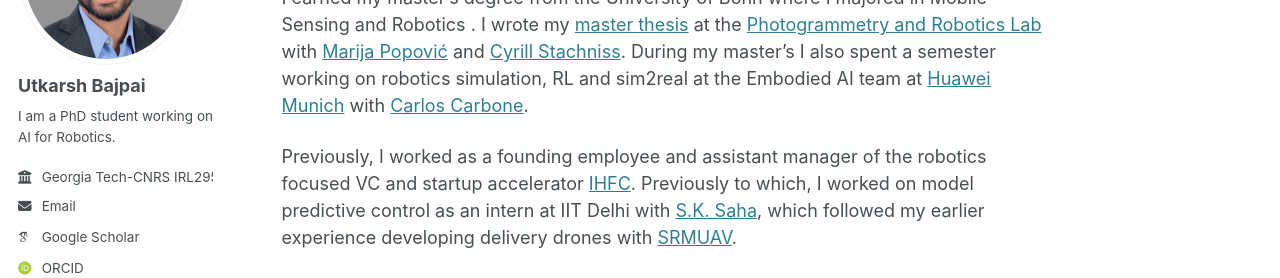
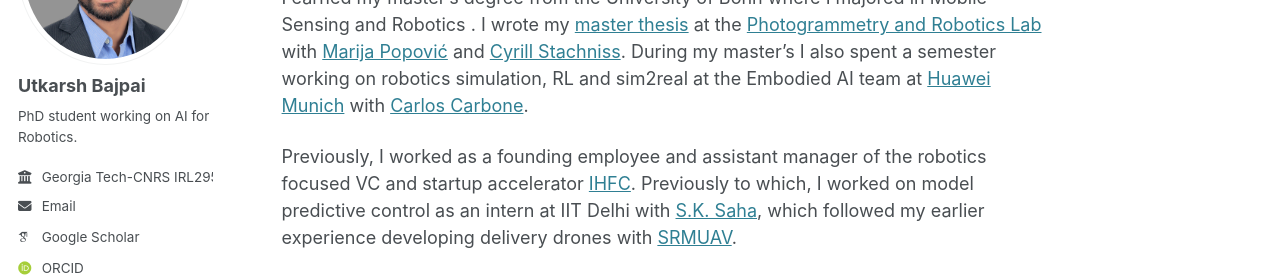
Before and after one commit to baj31415/baj31415.github.io, a Jekyll site: the page built from _pages/about.md, in a window 1280 px wide. Shown: the part 226-504 px from the top of the page. Built offline with Jekyll 4.4.1, drawn with Linux system fonts in a browser that asks for light colours; some web fonts are replaced.

Commit message:
updated oneliner

```diff
--- a/_config.yml
+++ b/_config.yml
@@ -25,7 +25,7 @@
   avatar           : "profile.jpg"
   name             : "Utkarsh Bajpai"
   pronouns         : #"he/him" # example: "she/her"
-  bio              : "I am a PhD student working on AI for Robotics."
+  bio              : "PhD student working on AI for Robotics."
   location         :
   employer         : "Georgia Tech-CNRS IRL2958"
   uri              : # URL
```
